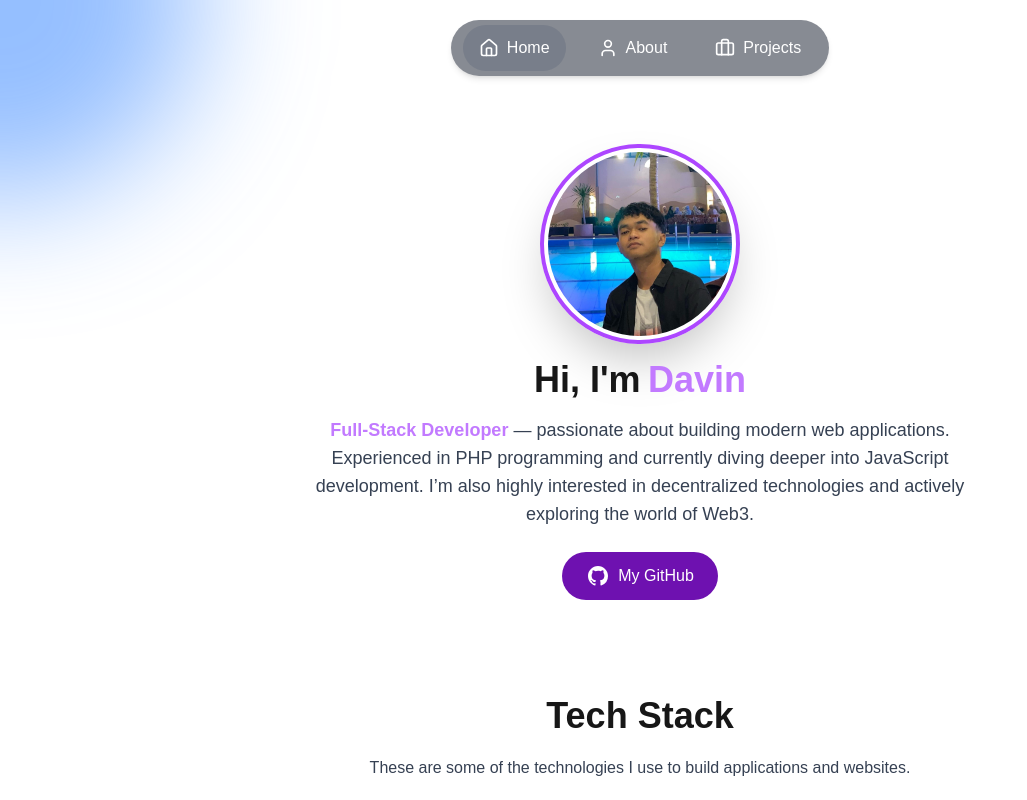
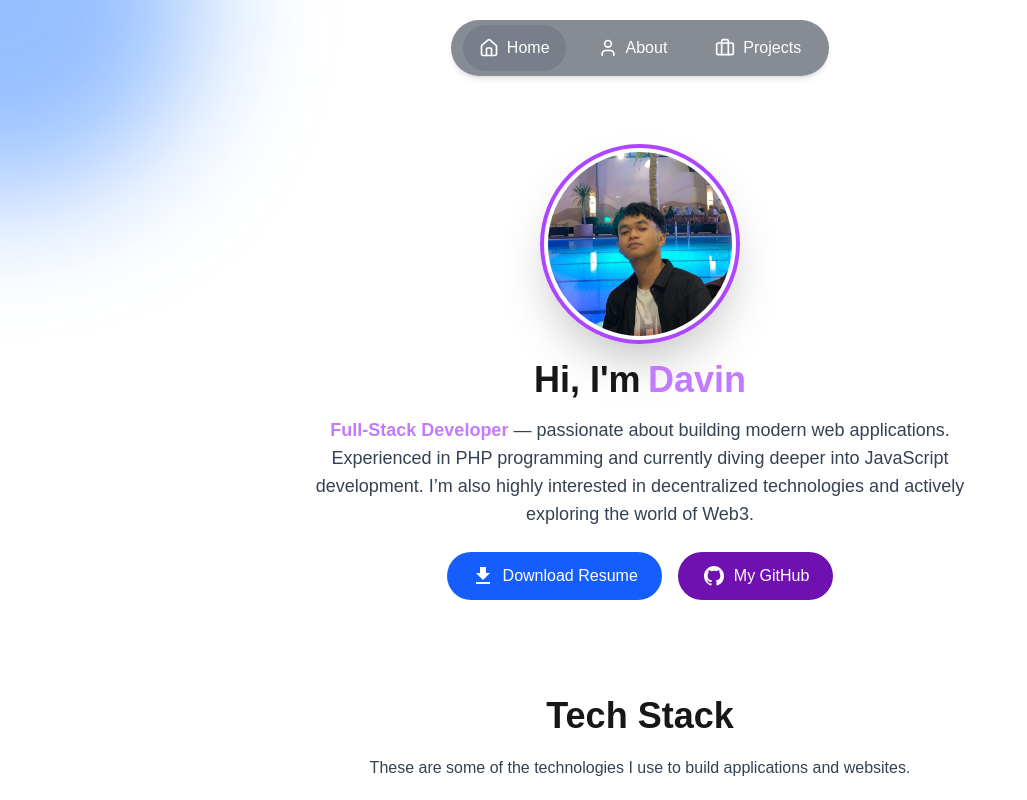
Before and after one commit to VinLvy/D-portfolio, a Next.js app: page / in a window 1280 px wide. Shown: the top 800 px of the page, without its empty margins (0-1027 px from the left). Built offline with nearby package versions, Linux system fonts and the light colour scheme.

Commit message:
Home 5.1
Introduced a 'Download Resume' button with icon and styling to the CTA area for improved user accessibility. Also added spacing between CTA buttons and made a minor formatting adjustment in the skills array.

```diff
--- a/src/app/page.js
+++ b/src/app/page.js
@@ -63,7 +63,23 @@ export default function Home() {
         </p>
 
         {/* CTA Button */}
-        <div className="mt-6 flex justify-center">
+        <div className="mt-6 flex justify-center gap-4"> {/* Added gap-4 for spacing between buttons */}
+          <Link
+            href="/Davin-Resume.pdf"
+            download
+            className="px-6 py-3 flex items-center gap-2 rounded-full bg-blue-600 text-white font-medium transition duration-300 transform hover:bg-blue-700 hover:scale-105 hover:shadow-lg"
+          >
+            <svg
+              xmlns="http://www.w3.org/2000/svg"
+              width="24"
+              height="24"
+              viewBox="0 0 24 24"
+              fill="currentColor"
+            >
+              <path d="M19 9h-4V3H9v6H5l7 7 7-7zM5 18v2h14v-2H5z" />
+            </svg>
+            Download Resume
+          </Link>
           <Link
             href="https://github.com/VinLvy"
             target="_blank"
@@ -151,7 +167,7 @@ export default function Home() {
                   </svg>
                 ), stars: 4
               },
-              {name: "React", icon: "/icons/react.png", stars: 3 },
+              { name: "React", icon: "/icons/react.png", stars: 3 },
               { name: "Node.js", icon: "/icons/Node.js.svg", stars: 3 },
               { name: "Express.js", icon: "/icons/express-js.svg", stars: 4 },
               { name: "MongoDB", icon: "/icons/mongo-db.png", stars: 4 },
```
